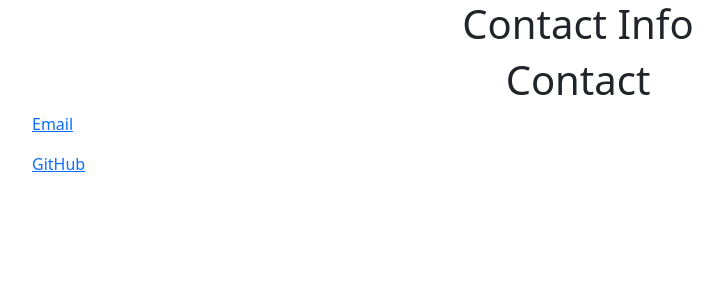
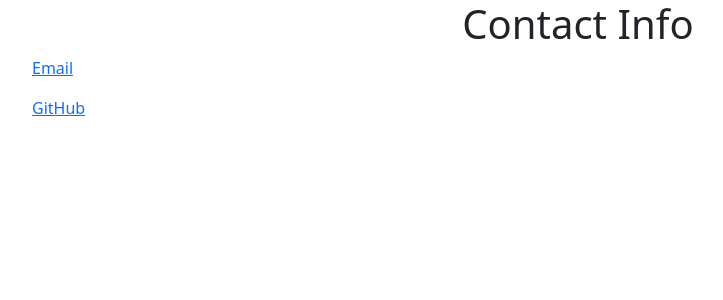
Before and after one commit to leojamesstrong/leojamesstrong.github.io, a Jekyll site: the page built from contact.html, in a window 1280 px wide. Shown: the top 300 px of the page, without its empty margins (62-785 px from the left). Built offline with Jekyll 4.4.1, drawn with Linux system fonts in a browser that asks for light colours; the repository's description, which GitHub fills in, is left out.

Commit message:
Update contact.html

```diff
--- a/contact.html
+++ b/contact.html
@@ -5,7 +5,6 @@ title: Contact Info
 <!DOCTYPE html>
 <html>
   <body>
-    <h1 class="text-center">Contact</h1>
     <p><a href="mailto:last9220@colorado.edu">Email</a></p>
     <p><a href="https://github.com/leojamesstrong" target="_blank">GitHub</a></p>
   </body>
```
